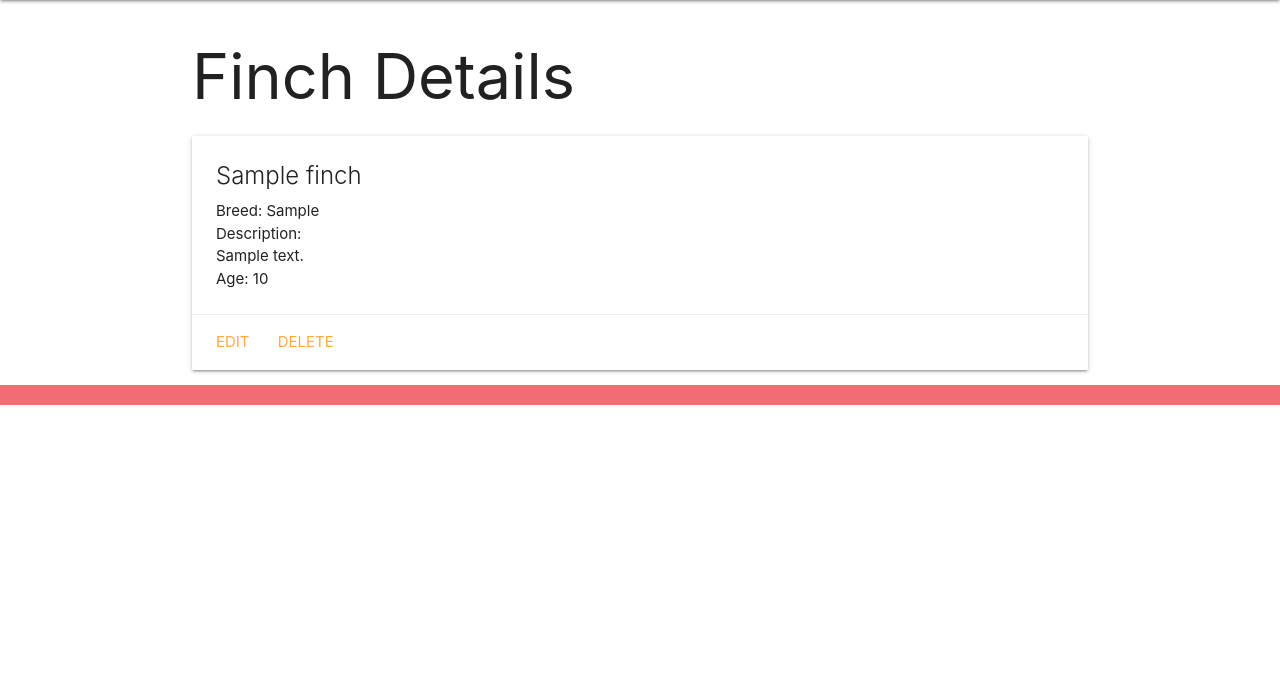
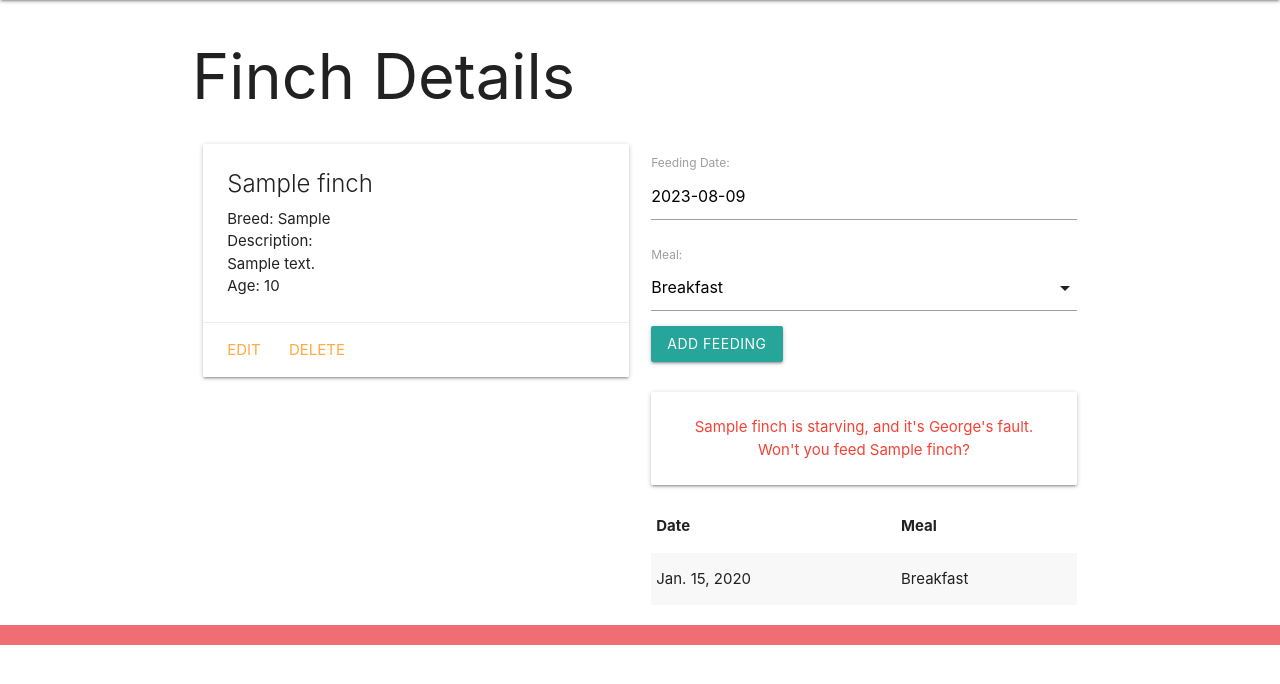
Before and after one commit to mcf327/finch-collector, a Django app: page /finches/1/ in a window 1280 px wide. Shown: the part 64-748 px from the top of the page. Run offline with Django 4.2, Linux system fonts and the light colour scheme; tables that the repository leaves empty hold one stand-in row (values such as "Sample post").

Commit message:
lab pt.4

```diff
--- a/main_app/admin.py
+++ b/main_app/admin.py
@@ -1,5 +1,6 @@
 from django.contrib import admin
-from .models import Finch
+from .models import Finch, Feeding
 
 # Register your models here.
 admin.site.register(Finch)
+admin.site.register(Feeding)
--- /dev/null
+++ b/main_app/forms.py
@@ -0,0 +1,7 @@
+from django.forms import ModelForm
+from .models import Feeding
+
+class FeedingForm(ModelForm):
+    class Meta:
+        model = Feeding
+        fields = ['date', 'meal']
--- a/main_app/models.py
+++ b/main_app/models.py
@@ -1,5 +1,16 @@
 from django.db import models
 from django.urls import reverse
+from datetime import date
+
+MEALS = (
+    ('B', 'Breakfast'),
+    ('C', 'Second Breakfast'),
+    ('E', 'Elevenses'),
+    ('L', 'Luncheon'),
+    ('A', 'Afternoon Tea'),
+    ('D', 'Dinner'),
+    ('S', 'Supper')
+)
 
 # Create your models here.
 class Finch(models.Model):
@@ -13,3 +24,22 @@ class Finch(models.Model):
 
     def get_absolute_url(self):
         return reverse('detail', kwargs={'finch_id': self.id})
+
+    def fed_for_today(self):
+        return self.feeding_set.filter(date=date.today()).count() >=len(MEALS)
+
+class Feeding(models.Model):
+    date = models.DateField('Feeding Date')
+    meal = models.CharField(
+        max_length=1,
+        choices=MEALS,
+        default=MEALS[0][0]
+    )
+
+    finch = models.ForeignKey(Finch, on_delete=models.CASCADE)
+
+    def __str__(self):
+        return f"{self.get_meal_display()} on {self.date}"
+
+    class Meta:
+        ordering = ['-date']
--- a/main_app/templates/base.html
+++ b/main_app/templates/base.html
@@ -8,6 +8,7 @@
   <title>Finch Collector</title>
   <link rel="stylesheet" href="https://cdnjs.cloudflare.com/ajax/libs/materialize/1.0.0/css/materialize.min.css">
   <link rel="stylesheet" type="text/css" href="{% static 'css/style.css' %}">
+  <script src="https://cdnjs.cloudflare.com/ajax/libs/materialize/1.0.0/js/materialize.min.js"></script>
 </head>
 <body>
   <header class="navbar-fixed">
--- a/main_app/templates/finches/detail.html
+++ b/main_app/templates/finches/detail.html
@@ -3,6 +3,8 @@
 
 <h1>Finch Details</h1>
 
+<div class="row">
+  <div class="col s6">
     <div class="card">
       <div class="card-content">
         <span class="card-title">{{ finch.name }}</span>
@@ -19,5 +21,43 @@
         <a href="{% url 'finches_delete' finch.id %}">Delete</a>
       </div>
     </div>
-
+  </div>
+  <div class="col s6">
+    <form action="{% url 'add_feeding' finch.id %}" method="POST">
+      {% csrf_token %}
+      {{ feeding_form.as_p }}
+      <input type="submit" class="btn" value="Add Feeding">
+    </form>
+    <br>
+    {% if finch.fed_for_today %}
+      <div class="card-panel teal-text center-align">{{finch.name}} is fed.</div>
+    {% else %}
+      <div class="card-panel red-text center-align">{{finch.name}} is starving, and it's George's fault. Won't you feed {{finch.name}}?</div>
+    {% endif %}
+    <table class="striped">
+      <thead>
+        <tr><th>Date</th><th>Meal</th></tr>
+      </thead>
+      <tbody>
+        {% for feeding in finch.feeding_set.all %}
+          <tr>
+            <td>{{feeding.date}}</td>
+            <td>{{feeding.get_meal_display}}</td>
+          </tr>
+        {% endfor %}
+      </tbody>
+    </table>
+  </div>
+</div>
+<script>
+  const dateEl = document.getElementById('id_date');
+  M.Datepicker.init(dateEl, {
+    format: 'yyyy-mm-dd',
+    defaultDate: new Date(),
+    setDefaultDate: true,
+    autoClose: true
+  });
+  const selectEl = document.getElementById('id_meal');
+  M.FormSelect.init(selectEl);
+</script>
 {% endblock %}
--- a/main_app/urls.py
+++ b/main_app/urls.py
@@ -9,4 +9,5 @@ urlpatterns = [
     path('finches/create/', views.FinchCreate.as_view(), name='finches_create'),
     path('finches/<int:pk>/update/', views.FinchUpdate.as_view(), name='finches_update'),
     path('finches/<int:pk>/delete/', views.FinchDelete.as_view(), name='finches_delete'),
+    path('finches/<int:finch_id>/add_feeding/', views.add_feeding, name='add_feeding')
 ]
--- a/main_app/views.py
+++ b/main_app/views.py
@@ -1,6 +1,7 @@
-from django.shortcuts import render
+from django.shortcuts import render, redirect
 from django.views.generic.edit import CreateView, UpdateView, DeleteView
 from .models import Finch
+from .forms import FeedingForm
 # Create your views here.
 
 def home(request):
@@ -17,7 +18,16 @@ def finches_index(request):
 
 def finches_detail(request, finch_id):
     finch = Finch.objects.get(id=finch_id)
-    return render(request, 'finches/detail.html', { 'finch': finch })
+    feeding_form = FeedingForm()
+    return render(request, 'finches/detail.html', { 'finch': finch, 'feeding_form': feeding_form })
+
+def add_feeding(request, finch_id):
+    form = FeedingForm(request.POST)
+    if form.is_valid():
+        new_feeding = form.save(commit=False)
+        new_feeding.finch_id = finch_id
+        new_feeding.save()
+    return redirect('detail', finch_id = finch_id)
 
 class FinchCreate(CreateView):
     model = Finch
```
Also changed, not shown: main_app/migrations/0002_feeding.py (added). Lines whose indentation alone changed are shown as unchanged.
